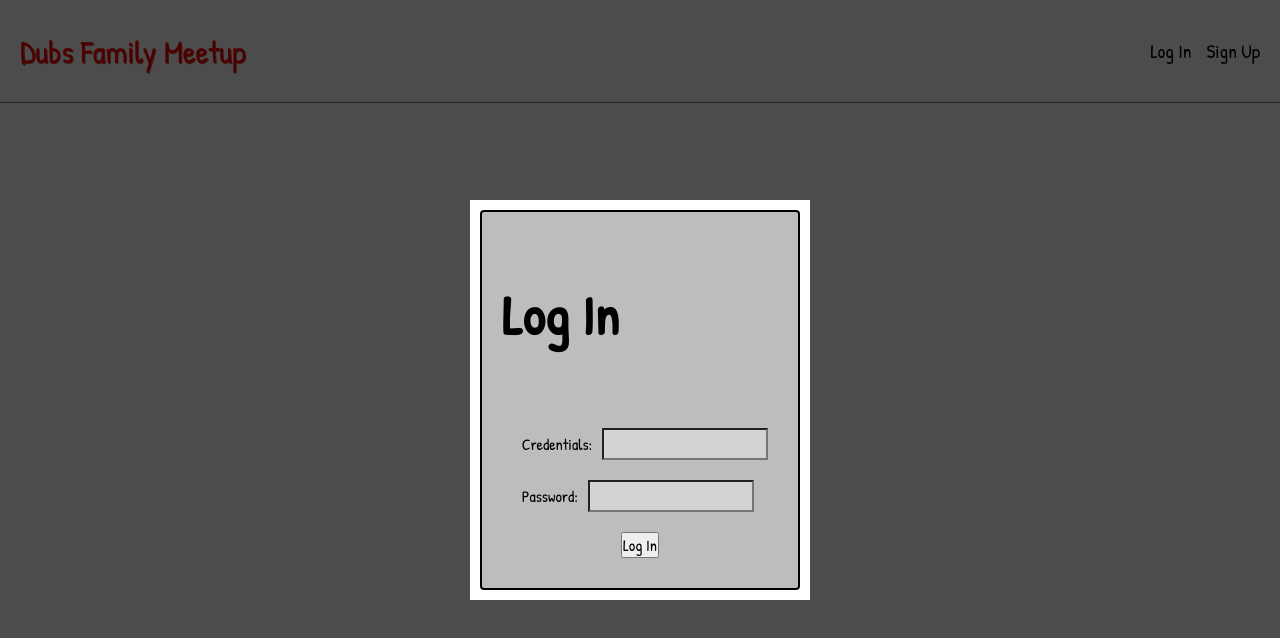
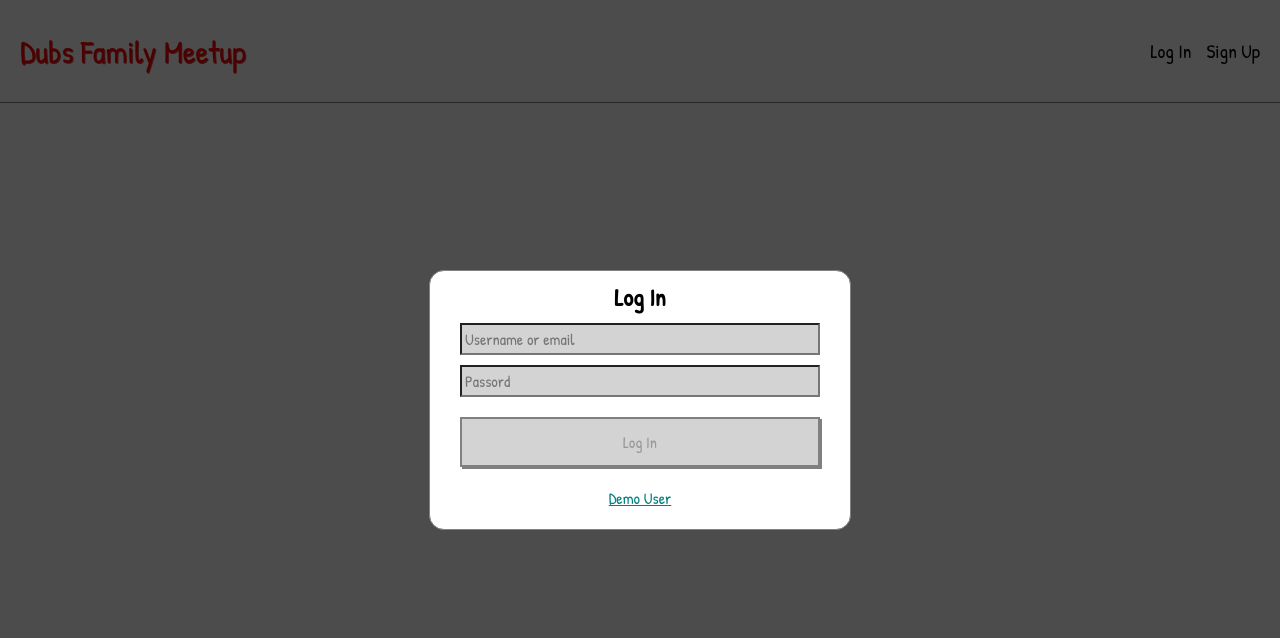
Before and after one commit to Big-Hdub/Dubs-Meetup, a React (Vite) app in the folder frontend/: page / in a window 1280 px wide. Both pictures are taken after a click on the element "Log In". Shown: the top 638 px of the page. Built offline with nearby package versions, Linux system fonts and the light colour scheme; no server answers.

Commit message:
updated Login Modal error handling and styling

```diff
--- a/frontend/src/components/LoginFormModal/LoginForm.css
+++ b/frontend/src/components/LoginFormModal/LoginForm.css
@@ -21,20 +21,55 @@ button {
     margin: 10px;
 }
 
-form,
-section {
+.login-form,
+.login-holder {
     display: flex;
     flex-direction: column;
 }
 
 .login-holder {
-    width: fit-content;
+    width: 400px;
     align-self: center;
-    border: 2px solid black;
-    border-radius: 4px;
-    background-color: rgba(59, 55, 55, 0.329);
+    align-items: center;
+}
+
+.login-holder>h2 {
+    margin: 0;
+    padding: 0;
 }
 
 #root {
     display: flex;
 }
+
+#modal-content {
+    border: 1px solid grey;
+    border-radius: 15px;
+    padding: 0;
+    margin: 0;
+}
+
+.login-form {
+    width: 90%;
+    gap: 10px;
+}
+
+.login-form>p {
+    align-self: center;
+}
+
+#demo-login {
+    padding: 0;
+    margin: 0;
+    text-decoration-line: underline;
+    color: teal;
+    cursor: pointer;
+}
+
+#login-button {
+    width: 100%;
+    height: 50px;
+    background-color: lightgrey;
+    border: 2px solid grey;
+    box-shadow: 2px 2px grey;
+}
--- a/frontend/src/components/LoginFormModal/LoginFormModal.jsx
+++ b/frontend/src/components/LoginFormModal/LoginFormModal.jsx
@@ -18,43 +18,57 @@ const LoginFormModal = () => {
             credential,
             password
         }
-
         dispatch(sessionActions.login(loginData))
             .then(closeModal)
             .catch(async (res) => {
                 const data = await res.json();
-                if (data?.errors) setErrors(data.errors);
+                if (data?.errors) setErrors(data.errors)
+                else setErrors(data)
             });
+
     };
+
+    const demoLogin = () => {
+        const loginData = {
+            credential: "Demo-lition",
+            password: "password"
+        }
+        dispatch(sessionActions.login(loginData))
+            .then(closeModal)
+            .catch(async (res) => {
+                const data = await res.json();
+                if (data?.errors) setErrors(data.errors)
+                else setErrors(data)
+            });
+    }
 
     return (
         <section className="login-holder">
-            <h1>Log In</h1>
+            <h2>Log In</h2>
             <form className="login-form" onSubmit={handleSubmit}>
-                <label>
-                    <span>Credentials:</span>
                 <input
                     name="Credentials"
+                    placeholder="Username or email"
                     type="text"
-                        autoComplete="email username"
+                    // autoComplete="email username"
                     required
                     value={credential}
                     onChange={(e) => setCredential(e.target.value)}
                 />
-                </label>
-                <label>
-                    <span>Password:</span>
                 <input
                     name="Password"
+                    placeholder="Passord"
                     type="password"
-                        autoComplete="current-password"
+                    // autoComplete="current-password"
                     required
                     value={password}
                     onChange={(e) => setPassword(e.target.value)}
                 />
-                </label>
+                {errors.message && <p className="errors">{errors.message}</p>}
                 {errors.credential && <p className="errors">{errors.credential}</p>}
-                <button className="submit-button" type="submit">Log In</button>
+                {errors.password && <p className="errors">{errors.password}</p>}
+                <button id="login-button" className="submit-button" type="submit" disabled={credential.length < 4 || password.length < 6}>Log In</button>
+                <p id="demo-login" onClick={demoLogin}>Demo User</p>
             </form>
         </section>
     )
```
Lines whose indentation alone changed are shown as unchanged.
